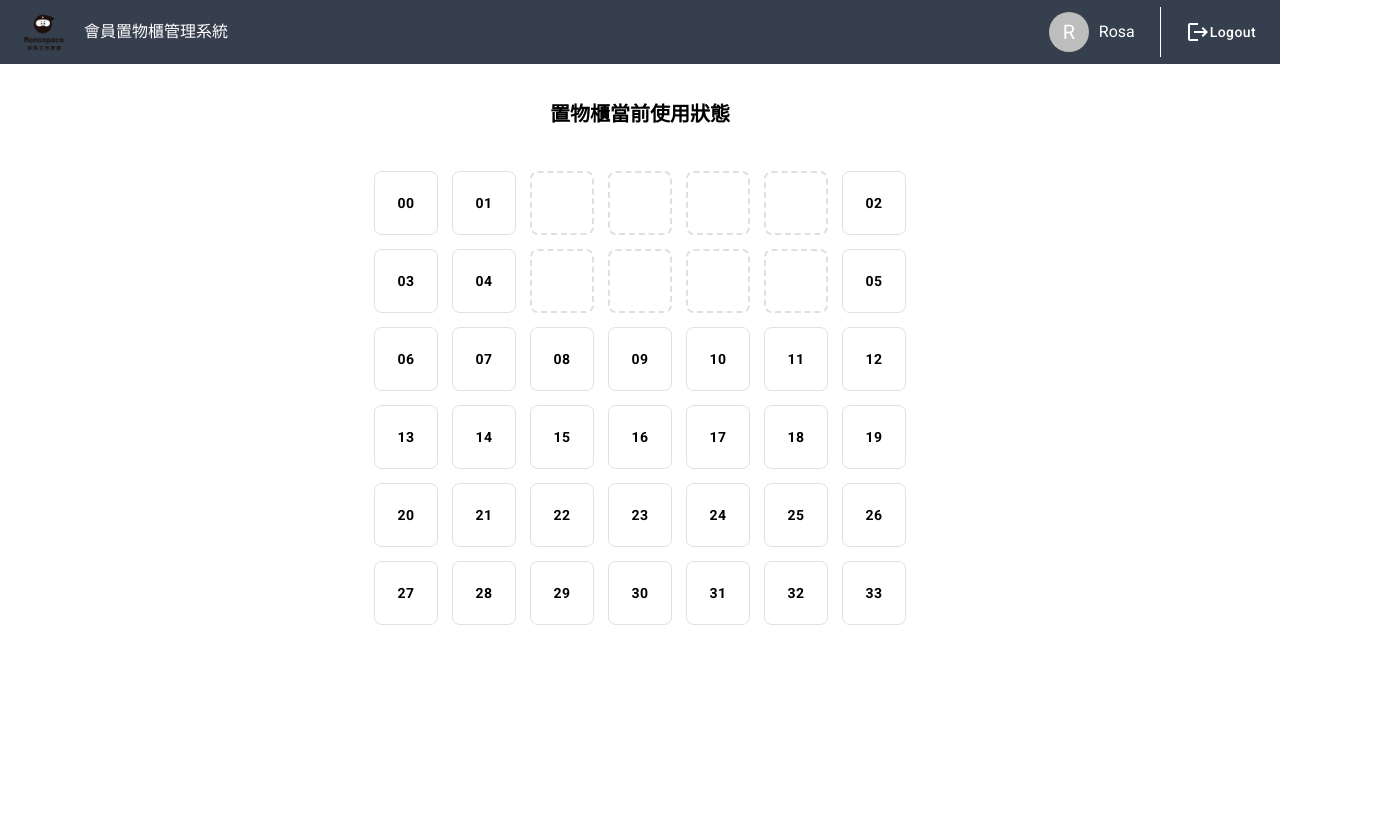
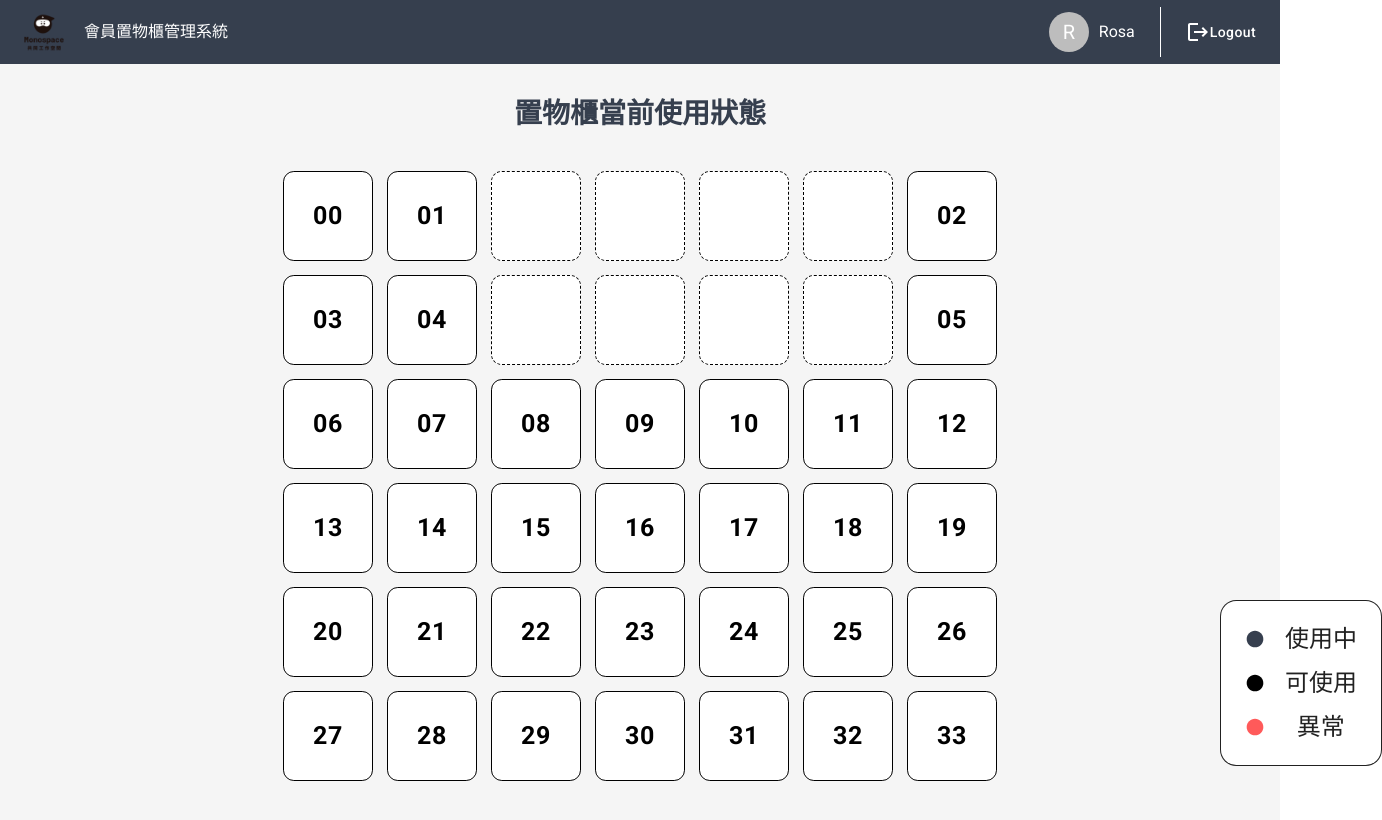
Before and after one commit to monosparta/luck-cms, a React (Create React App) app: page / in a window 1280 px wide. Shown: the top 820 px of the page, 1382 px wide, since content can reach past the window. Built offline with nearby package versions, Linux system fonts and the light colour scheme; sample sign-in values are in the browser's storage.

Commit message:
Luck button and status

```diff
--- a/src/pages/Luck.css
+++ b/src/pages/Luck.css
@@ -1,20 +1,54 @@
-#Luck{
+#Luck {
 	display: flex;
 	flex-direction: column;
 	align-items: center;
+	background-color: #f5f5f5;
+	height: 100vh;
 }
-.luck__title{
+.luck__title {
 	text-align: center;
-    font-size: 20px;
+	font-size: 28px;
 	font-weight: 700;
 	font-style: bold;
 	line-height: 40px;
 	margin: 30px 0;
+	color: #363f4e;
 }
-.toggle-btn{
-    max-width: 550px;
+.toggle-btn {
+	max-width: 800px;
 	text-align: center;
 }
-.toggle-btn .btn{
+.toggle-btn .btn {
 	margin: 7px;
+
 }
+.status {
+	position: relative;
+
+}
+
+.p{
+    font-size:24px;
+    display: flex;
+    justify-content: center;
+    align-items: center;
+    flex-direction: column;
+
+
+}
+
+.cir{
+    width: 70%;
+    display: flex;
+    justify-content: space-between;
+    align-items: center;
+    margin: 10px 0 ;
+}
+
+.status {
+    position: absolute;
+    Top:600px;
+    Left:1220px;
+
+
+}
--- a/src/pages/Luck.js
+++ b/src/pages/Luck.js
@@ -1,11 +1,38 @@
 import React from "react";
 import "./Luck.css";
 import ToggleButton from "@mui/material/ToggleButton";
+import Box from '@mui/material/Box';
+import Paper from '@mui/material/Paper';
+import CircleIcon from '@mui/icons-material/Circle';
 
 const Luck = () => {
   return (
     <div id="Luck">
-      <div className="luck__title">置物櫃當前使用狀態</div>
+      <div className="status">
+        <Box
+          sx={{
+            display: 'flex',
+            flexWrap: 'wrap',
+            '& > :not(style)': {
+              width: 160,
+              height: 164,
+              borderRadius: "10%",
+              borderColor: "#000000",
+              border: "1px solid ",
+            },
+          }}
+        >
+          <Paper className="p" elevation={0} >
+            <div className="cir"><CircleIcon sx={{ color: "#363F4E", height:"20px",width:"20px"}}></CircleIcon>
+            使用中</div>
+            <div className="cir"><CircleIcon sx={{ color: "#000000",height:"20px",width:"20px"}}></CircleIcon>
+            可使用</div>
+            <div className="cir"><CircleIcon sx={{ color: "#FF5A5A", height:"20px",width:"20px"}}></CircleIcon>
+            異常&ensp; </div>
+            </Paper>
+        </Box>
+      </div>
+      <div className="luck__title" >置物櫃當前使用狀態</div>
       <div className="luck__toggle">
         <div className="toggle-btn">
           <ToggleButton
@@ -13,11 +40,14 @@ const Luck = () => {
             className="btn"
             color="primary"
             style={{
-              width: 64,
-              height: 64,
+              width: 90,
+              height: 90,
+              background: "#FFF",
               color: "#000",
               fontWeight: "bold",
               borderRadius: "12%",
+              borderColor: "#000000",
+              fontSize: "25px",
             }}
           >
             00
@@ -27,11 +57,14 @@ const Luck = () => {
             className="btn"
             color="primary"
             style={{
-              width: 64,
-              height: 64,
+              width: 90,
+              height: 90,
+              background: "#FFF",
               color: "#000",
               fontWeight: "bold",
               borderRadius: "12%",
+              borderColor: "#000000",
+              fontSize: "25px",
             }}
           >
             01
@@ -40,52 +73,57 @@ const Luck = () => {
             className="btn"
             disabled="True"
             style={{
-              width: 64,
-              height: 64,
+              width: 90,
+              height: 90,
               background: "#FFF",
               border: "1px solid #E0E0E0",
               borderStyle: "dashed",
-              borderWidth: "2px",
+              borderWidth: "1px",
               borderRadius: "12%",
+              borderColor: "#000000",
+
             }}
           ></ToggleButton>
           <ToggleButton
             className="btn"
             disabled="True"
             style={{
-              width: 64,
-              height: 64,
+              width: 90,
+              height: 90,
               background: "#FFF",
               border: "1px solid #E0E0E0",
               borderStyle: "dashed",
-              borderWidth: "2px",
+              borderWidth: "1px",
               borderRadius: "12%",
+              borderColor: "#000000",
             }}
           ></ToggleButton>
           <ToggleButton
             className="btn"
             disabled="True"
             style={{
-              width: 64,
-              height: 64,
+              width: 90,
+              height: 90,
               background: "#FFF",
               border: "1px solid #E0E0E0",
               borderStyle: "dashed",
-              borderWidth: "2px",
+              borderWidth: "1px",
               borderRadius: "12%",
+              borderColor: "#000000",
             }}
           ></ToggleButton>
           <ToggleButton
             className="btn"
             disabled="True"
             style={{
-              width: 64,
-              height: 64,
+              width: 90,
+              height: 90,
               background: "#FFF",
               border: "1px solid #E0E0E0",
               borderStyle: "dashed",
-              borderWidth: "2px",
+              borderWidth: "1px",
               borderRadius: "12%",
+              borderColor: "#000000",
             }}
           ></ToggleButton>
           <ToggleButton
@@ -93,11 +131,15 @@ const Luck = () => {
             className="btn"
             color="primary"
             style={{
-              width: 64,
-              height: 64,
+              width: 90,
+              height: 90,
+              background: "#FFF",
               color: "#000",
               fontWeight: "bold",
               borderRadius: "12%",
+              borderColor: "#000000",
+              fontSize: "25px",
+
             }}
           >
             02
@@ -108,11 +150,14 @@ const Luck = () => {
             className="btn"
             color="primary"
             style={{
-              width: 64,
-              height: 64,
+              width: 90,
+              height: 90,
+              background: "#FFF",
               color: "#000",
               fontWeight: "bold",
               borderRadius: "12%",
+              borderColor: "#000000",
+              fontSize: "25px",
             }}
           >
             03
@@ -122,11 +167,14 @@ const Luck = () => {
             className="btn"
             color="primary"
             style={{
-              width: 64,
-              height: 64,
+              width: 90,
+              height: 90,
+              background: "#FFF",
               color: "#000",
               fontWeight: "bold",
               borderRadius: "12%",
+              borderColor: "#000000",
+              fontSize: "25px",
             }}
           >
             04
@@ -135,52 +183,56 @@ const Luck = () => {
             className="btn"
             disabled="True"
             style={{
-              width: 64,
-              height: 64,
+              width: 90,
+              height: 90,
               background: "#FFF",
               border: "1px solid #E0E0E0",
               borderStyle: "dashed",
-              borderWidth: "2px",
+              borderWidth: "1px",
               borderRadius: "12%",
+              borderColor: "#000000",
             }}
           ></ToggleButton>
           <ToggleButton
             className="btn"
             disabled="True"
             style={{
-              width: 64,
-              height: 64,
+              width: 90,
+              height: 90,
               background: "#FFF",
               border: "1px solid #E0E0E0",
               borderStyle: "dashed",
-              borderWidth: "2px",
+              borderWidth: "1px",
               borderRadius: "12%",
+              borderColor: "#000000",
             }}
           ></ToggleButton>
           <ToggleButton
             className="btn"
             disabled="True"
             style={{
-              width: 64,
-              height: 64,
+              width: 90,
+              height: 90,
               background: "#FFF",
               border: "1px solid #E0E0E0",
               borderStyle: "dashed",
-              borderWidth: "2px",
+              borderWidth: "1px",
               borderRadius: "12%",
+              borderColor: "#000000",
             }}
           ></ToggleButton>
           <ToggleButton
             className="btn"
             disabled="True"
             style={{
-              width: 64,
-              height: 64,
+              width: 90,
+              height: 90,
               background: "#FFF",
               border: "1px solid #E0E0E0",
               borderStyle: "dashed",
-              borderWidth: "2px",
+              borderWidth: "1px",
               borderRadius: "12%",
+              borderColor: "#000000",
             }}
           ></ToggleButton>
           <ToggleButton
@@ -188,11 +240,14 @@ const Luck = () => {
             className="btn"
             color="primary"
             style={{
-              width: 64,
-              height: 64,
+              width: 90,
+              height: 90,
+              background: "#FFF",
               color: "#000",
               fontWeight: "bold",
               borderRadius: "12%",
+              borderColor: "#000000",
+              fontSize: "25px",
             }}
           >
             05
@@ -203,11 +258,14 @@ const Luck = () => {
             className="btn"
             color="primary"
             style={{
-              width: 64,
-              height: 64,
+              width: 90,
+              height: 90,
+              background: "#FFF",
               color: "#000",
               fontWeight: "bold",
               borderRadius: "12%",
+              borderColor: "#000000",
+              fontSize: "25px",
             }}
           >
             06
@@ -217,11 +275,14 @@ const Luck = () => {
             className="btn"
             color="primary"
             style={{
-              width: 64,
-              height: 64,
+              width: 90,
+              height: 90,
+              background: "#FFF",
               color: "#000",
               fontWeight: "bold",
               borderRadius: "12%",
+              borderColor: "#000000",
+              fontSize: "25px",
             }}
           >
             07
@@ -231,11 +292,14 @@ const Luck = () => {
             className="btn"
             color="primary"
             style={{
-              width: 64,
-              height: 64,
+              width: 90,
+              height: 90,
+              background: "#FFF",
               color: "#000",
               fontWeight: "bold",
               borderRadius: "12%",
+              borderColor: "#000000",
+              fontSize: "25px",
             }}
           >
             08
@@ -245,11 +309,14 @@ const Luck = () => {
             className="btn"
             color="primary"
             style={{
-              width: 64,
-              height: 64,
+              width: 90,
+              height: 90,
+              background: "#FFF",
               color: "#000",
               fontWeight: "bold",
               borderRadius: "12%",
+              borderColor: "#000000",
+              fontSize: "25px",
             }}
           >
             09
@@ -259,11 +326,14 @@ const Luck = () => {
             className="btn"
             color="primary"
             style={{
-              width: 64,
-              height: 64,
+              width: 90,
+              height: 90,
+              background: "#FFF",
               color: "#000",
               fontWeight: "bold",
               borderRadius: "12%",
+              borderColor: "#000000",
+              fontSize: "25px",
             }}
           >
             10
@@ -273,11 +343,14 @@ const Luck = () => {
             className="btn"
             color="primary"
             style={{
-              width: 64,
-              height: 64,
+              width: 90,
+              height: 90,
+              background: "#FFF",
               color: "#000",
               fontWeight: "bold",
               borderRadius: "12%",
+              borderColor: "#000000",
+              fontSize: "25px",
             }}
           >
             11
@@ -287,11 +360,14 @@ const Luck = () => {
             className="btn"
             color="primary"
             style={{
-              width: 64,
-              height: 64,
+              width: 90,
+              height: 90,
+              background: "#FFF",
               color: "#000",
               fontWeight: "bold",
               borderRadius: "12%",
+              borderColor: "#000000",
+              fontSize: "25px",
             }}
           >
             12
@@ -302,11 +378,14 @@ const Luck = () => {
             className="btn"
             color="primary"
             style={{
-              width: 64,
-              height: 64,
+              width: 90,
+              height: 90,
+              background: "#FFF",
               color: "#000",
               fontWeight: "bold",
               borderRadius: "12%",
+              borderColor: "#000000",
+              fontSize: "25px",
             }}
           >
             13
@@ -316,11 +395,14 @@ const Luck = () => {
             className="btn"
             color="primary"
             style={{
-              width: 64,
-              height: 64,
+              width: 90,
+              height: 90,
+              background: "#FFF",
               color: "#000",
               fontWeight: "bold",
               borderRadius: "12%",
+              borderColor: "#000000",
+              fontSize: "25px",
             }}
           >
             14
@@ -330,11 +412,14 @@ const Luck = () => {
             className="btn"
             color="primary"
             style={{
-              width: 64,
-              height: 64,
+              width: 90,
+              height: 90,
+              background: "#FFF",
               color: "#000",
               fontWeight: "bold",
               borderRadius: "12%",
+              borderColor: "#000000",
+              fontSize: "25px",
             }}
           >
             15
@@ -344,11 +429,14 @@ const Luck = () => {
             className="btn"
             color="primary"
             style={{
-              width: 64,
-              height: 64,
+              width: 90,
+              height: 90,
+              background: "#FFF",
               color: "#000",
               fontWeight: "bold",
               borderRadius: "12%",
+              borderColor: "#000000",
+              fontSize: "25px",
             }}
           >
             16
@@ -358,11 +446,14 @@ const Luck = () => {
             className="btn"
             color="primary"
             style={{
-              width: 64,
-              height: 64,
+              width: 90,
+              height: 90,
+              background: "#FFF",
               color: "#000",
               fontWeight: "bold",
               borderRadius: "12%",
+              borderColor: "#000000",
+              fontSize: "25px",
             }}
           >
             17
@@ -372,11 +463,14 @@ const Luck = () => {
             className="btn"
             color="primary"
             style={{
-              width: 64,
-              height: 64,
+              width: 90,
+              height: 90,
+              background: "#FFF",
               color: "#000",
               fontWeight: "bold",
               borderRadius: "12%",
+              borderColor: "#000000",
+              fontSize: "25px",
             }}
           >
             18
@@ -386,11 +480,14 @@ const Luck = () => {
             className="btn"
             color="primary"
             style={{
-              width: 64,
-              height: 64,
+              width: 90,
+              height: 90,
+              background: "#FFF",
               color: "#000",
               fontWeight: "bold",
               borderRadius: "12%",
+              borderColor: "#000000",
+              fontSize: "25px",
             }}
           >
             19
@@ -401,11 +498,14 @@ const Luck = () => {
             className="btn"
             color="primary"
             style={{
-              width: 64,
-              height: 64,
+              width: 90,
+              height: 90,
+              background: "#FFF",
               color: "#000",
               fontWeight: "bold",
               borderRadius: "12%",
+              borderColor: "#000000",
+              fontSize: "25px",
             }}
           >
             20
@@ -415,11 +515,14 @@ const Luck = () => {
             className="btn"
             color="primary"
             style={{
-              width: 64,
-              height: 64,
+              width: 90,
+              height: 90,
+              background: "#FFF",
               color: "#000",
               fontWeight: "bold",
               borderRadius: "12%",
+              borderColor: "#000000",
+              fontSize: "25px",
             }}
           >
             21
@@ -429,11 +532,14 @@ const Luck = () => {
             className="btn"
             color="primary"
             style={{
-              width: 64,
-              height: 64,
+              width: 90,
+              height: 90,
+              background: "#FFF",
               color: "#000",
               fontWeight: "bold",
               borderRadius: "12%",
+              borderColor: "#000000",
+              fontSize: "25px",
             }}
           >
             22
@@ -443,11 +549,14 @@ const Luck = () => {
             className="btn"
             color="primary"
             style={{
-              width: 64,
-              height: 64,
+              width: 90,
+              height: 90,
+              background: "#FFF",
               color: "#000",
               fontWeight: "bold",
               borderRadius: "12%",
+              borderColor: "#000000",
+              fontSize: "25px",
             }}
           >
             23
@@ -457,11 +566,14 @@ const Luck = () => {
             className="btn"
             color="primary"
             style={{
-              width: 64,
-              height: 64,
+              width: 90,
+              height: 90,
+              background: "#FFF",
               color: "#000",
               fontWeight: "bold",
               borderRadius: "12%",
+              borderColor: "#000000",
+              fontSize: "25px",
             }}
           >
             24
@@ -471,11 +583,14 @@ const Luck = () => {
             className="btn"
             color="primary"
             style={{
-              width: 64,
-              height: 64,
+              width: 90,
+              height: 90,
+              background: "#FFF",
               color: "#000",
               fontWeight: "bold",
               borderRadius: "12%",
+              borderColor: "#000000",
+              fontSize: "25px",
             }}
           >
             25
@@ -485,11 +600,14 @@ const Luck = () => {
             className="btn"
             color="primary"
             style={{
-              width: 64,
-              height: 64,
+              width: 90,
+              height: 90,
+              background: "#FFF",
               color: "#000",
               fontWeight: "bold",
               borderRadius: "12%",
+              borderColor: "#000000",
+              fontSize: "25px",
             }}
           >
             26
@@ -500,11 +618,14 @@ const Luck = () => {
             className="btn"
             color="primary"
             style={{
-              width: 64,
-              height: 64,
+              width: 90,
+              height: 90,
+              background: "#FFF",
               color: "#000",
               fontWeight: "bold",
               borderRadius: "12%",
+              borderColor: "#000000",
+              fontSize: "25px",
             }}
           >
             27
@@ -514,11 +635,14 @@ const Luck = () => {
             className="btn"
             color="primary"
             style={{
-              width: 64,
-              height: 64,
+              width: 90,
+              height: 90,
+              background: "#FFF",
               color: "#000",
               fontWeight: "bold",
               borderRadius: "12%",
+              borderColor: "#000000",
+              fontSize: "25px",
             }}
           >
             28
@@ -528,11 +652,14 @@ const Luck = () => {
             className="btn"
             color="primary"
             style={{
-              width: 64,
-              height: 64,
+              width: 90,
+              height: 90,
+              background: "#FFF",
               color: "#000",
               fontWeight: "bold",
               borderRadius: "12%",
+              borderColor: "#000000",
+              fontSize: "25px",
             }}
           >
             29
@@ -542,11 +669,14 @@ const Luck = () => {
             className="btn"
             color="primary"
             style={{
-              width: 64,
-              height: 64,
+              width: 90,
+              height: 90,
+              background: "#FFF",
               color: "#000",
               fontWeight: "bold",
               borderRadius: "12%",
+              borderColor: "#000000",
+              fontSize: "25px",
             }}
           >
             30
@@ -556,11 +686,14 @@ const Luck = () => {
             className="btn"
             color="primary"
             style={{
-              width: 64,
-              height: 64,
+              width: 90,
+              height: 90,
+              background: "#FFF",
               color: "#000",
               fontWeight: "bold",
               borderRadius: "12%",
+              borderColor: "#000000",
+              fontSize: "25px",
             }}
           >
             31
@@ -570,11 +703,14 @@ const Luck = () => {
             className="btn"
             color="primary"
             style={{
-              width: 64,
-              height: 64,
+              width: 90,
+              height: 90,
+              background: "#FFF",
               color: "#000",
               fontWeight: "bold",
               borderRadius: "12%",
+              borderColor: "#000000",
+              fontSize: "25px",
             }}
           >
             32
@@ -584,11 +720,14 @@ const Luck = () => {
             className="btn"
             color="primary"
             style={{
-              width: 64,
-              height: 64,
+              width: 90,
+              height: 90,
+              background: "#FFF",
               color: "#000",
               fontWeight: "bold",
               borderRadius: "12%",
+              borderColor: "#000000",
+              fontSize: "25px",
             }}
           >
             33
--- a/src/redux/userSlice.js
+++ b/src/redux/userSlice.js
@@ -5,7 +5,7 @@ export const login = createAsyncThunk(
   async ({ email, password }, thunkAPI) => {
     try {
       const response = await fetch(
-        "https://539e-211-72-239-241.ngrok.io/api/login",
+        "https://ee62-211-72-239-241.ngrok.io/api/login",
         {
           method: "POST",
           headers: {
```
Lines whose indentation alone changed are shown as unchanged.
